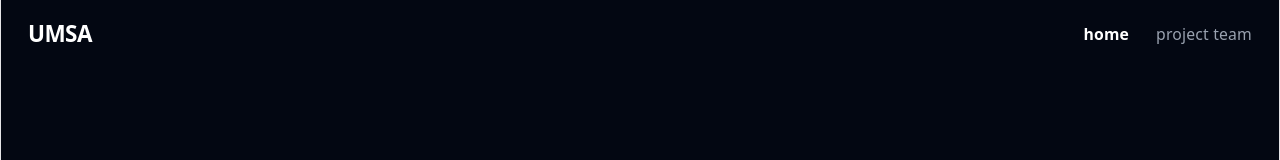
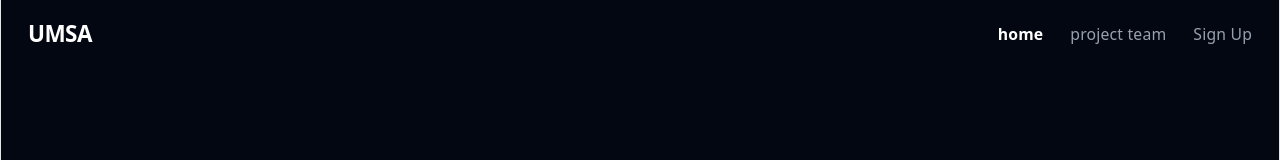
Before and after one commit to UoaWDCC/umsa, a React (Vite) app in the folder client/: page / in a window 1280 px wide. Shown: the top 160 px of the page. Built offline with nearby package versions, Linux system fonts and the light colour scheme.

Commit message:
feat: added a button to signups

```diff
--- a/client/src/components/Navbar.tsx
+++ b/client/src/components/Navbar.tsx
@@ -13,6 +13,7 @@ export default function Navbar() {
         <div className="flex gap-6 text-sm">
           <NavLink to="/" end className={linkClass}>home</NavLink>
           <NavLink to="/project-team" className={linkClass}>project team</NavLink>
+          <NavLink to="/sign-up" className={linkClass}>Sign Up</NavLink>
         </div>
       </div>
     </nav>
```
